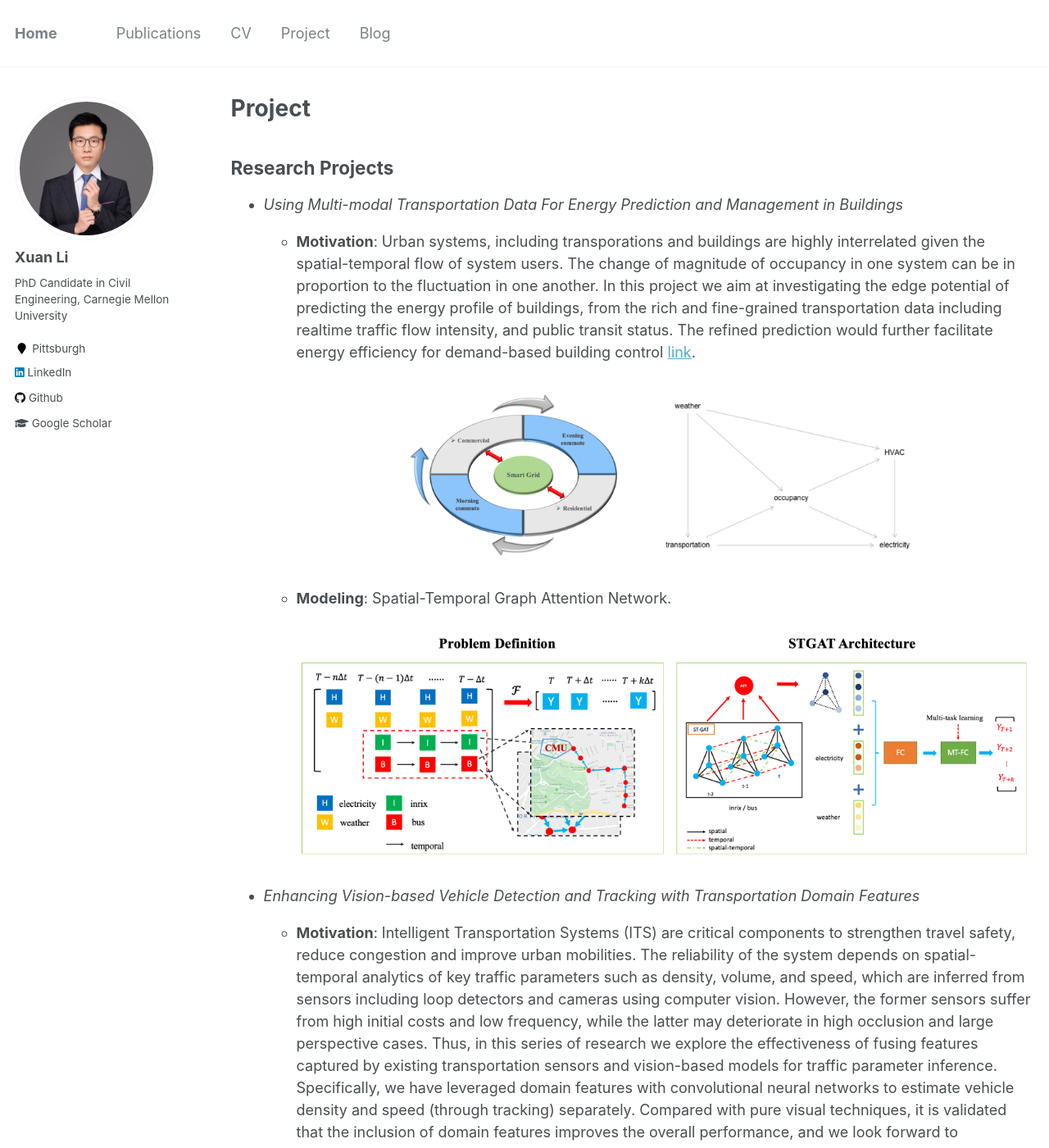
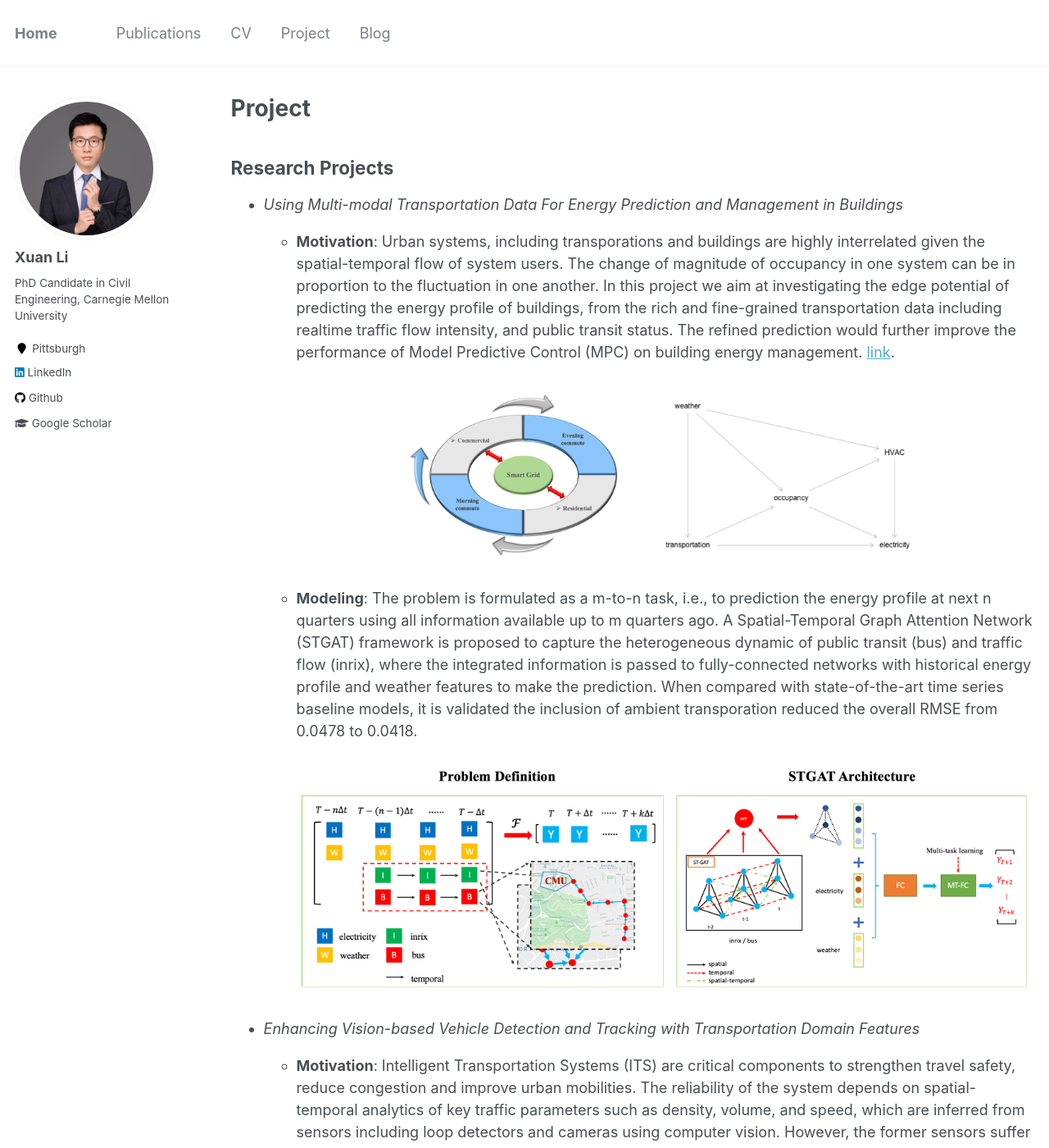
Before and after one commit to milanlx/milanlx.github.io, a Jekyll site: the page built from _pages/project.md, in a window 1280 px wide and 1400 px high. Shown: the whole window at 82% size. Built offline with Jekyll 4.4.1, drawn with Linux system fonts in a browser that asks for light colours.

Commit message:
Update project.md

```diff
--- a/_pages/project.md
+++ b/_pages/project.md
@@ -12,12 +12,11 @@ youtubeId: detectionVideo
 Research Projects
 --------------
 * *Using Multi-modal Transportation Data For Energy Prediction and Management in Buildings*
-  * **Motivation**: Urban systems, including transporations and buildings are highly interrelated given the spatial-temporal flow of system users. The change of magnitude of occupancy in one system can be in proportion to the fluctuation in one another. In this project we aim at investigating the edge potential of predicting the energy profile of buildings, from the rich and fine-grained transportation data including realtime traffic flow intensity, and public transit status. The refined prediction would further facilitate energy efficiency for demand-based building control [link](https://www.nsf.gov/awardsearch/showAward?AWD_ID=1637222).
+  * **Motivation**: Urban systems, including transporations and buildings are highly interrelated given the spatial-temporal flow of system users. The change of magnitude of occupancy in one system can be in proportion to the fluctuation in one another. In this project we aim at investigating the edge potential of predicting the energy profile of buildings, from the rich and fine-grained transportation data including realtime traffic flow intensity, and public transit status. The refined prediction would further improve the performance of Model Predictive Control (MPC) on building energy management. [link](https://www.nsf.gov/awardsearch/showAward?AWD_ID=1637222).
 
       <p align="center"><img width="650" height="225" src='/images/transResearch/motivation.png'></p>
 
-  * **Modeling**: Spatial-Temporal Graph Attention Network.
-
+  * **Modeling**: The problem is formulated as a m-to-n task, i.e., to prediction the energy profile at next n quarters using all information available up to m quarters ago. A Spatial-Temporal Graph Attention Network (STGAT) framework is proposed to capture the heterogeneous dynamic of public transit (bus) and traffic flow (inrix), where the integrated information is passed to fully-connected networks with historical energy profile and weather features to make the prediction. When compared with state-of-the-art time series baseline models, it is validated the inclusion of ambient transporation reduced the overall RMSE from 0.0478 to 0.0418.
 
       <p align="center"><img width="900" height="300" src='/images/transResearch/STGAT.png'></p>
 
@@ -29,7 +28,7 @@ Research Projects
 
 
   * **Tracking**: The speed estimation problem is tackled by tracking-by-detection framework. Basically, we have fine-tuned YOLO with self-labelled data as detector, and adopted Deepsort framework as tracker. However, we used LSTM network trained with transportation features instead of the Kalman filter as the state estimation module. In addition, the deep appearance descriptor was fine-tuned using UA-DETRAC and self-labelled data. Tested on one hour's data, it is validated that the fused model improved MOTP from 78.5% to 80.6%, and MOTA from 65.7% to 68.3% respectively. A sample result is attached below.
-                                 <p align="center"><img width="800" height="415" src='/images/tracking_framework.png'></p>
+                                 <p align="center"><img width="600" height="300" src='/images/tracking_framework.png'></p>
                                                    {% include youtubePlayer2.html id=page.detectionVideo %}
 
 
```
